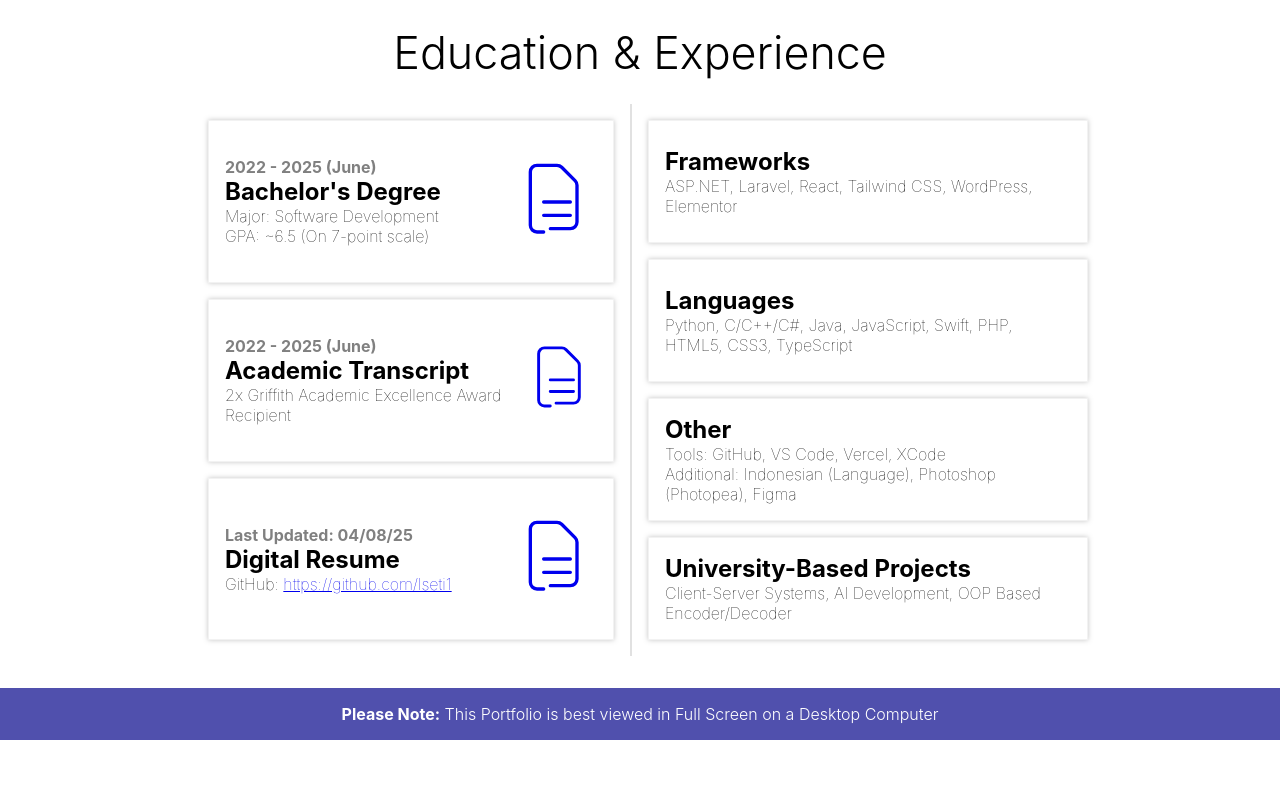
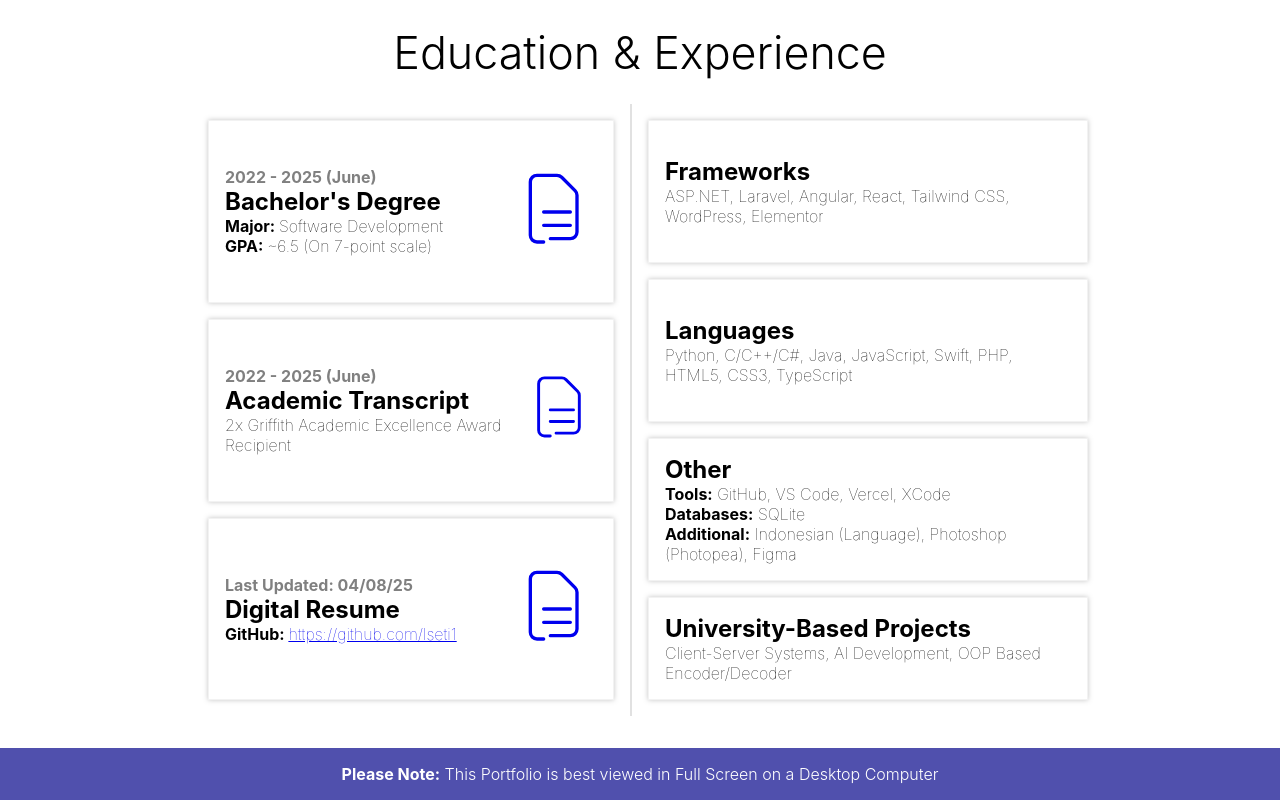
Before and after one commit to lseti1/portfolio-527386, a React (Create React App) app: page / in a window 1280 px wide. Shown: the part 2787-3587 px from the top of the page. Before the commit the page ends 3527 px from the top, so only its background shows below. Built offline with nearby package versions, Linux system fonts and the light colour scheme.

Commit message:
Content/Styling: Added additional experience since last major update and minor styling to some headers

```diff
--- a/src/App.js
+++ b/src/App.js
@@ -281,8 +281,8 @@ function App() {
 							<div>
 								<p className="CardTimeline">2022 - 2025 (June)</p>
 								<h2>Bachelor's Degree</h2>
-								<p>Major: Software Development</p>
-								<p>GPA: ~6.5 (On 7-point scale)</p>
+								<p><b>Major: </b>Software Development</p>
+								<p><b>GPA: </b>~6.5 (On 7-point scale)</p>
 							</div>
 							<a className="DocumentLink" href="https://drive.google.com/file/d/1maTIF8UQtCtTLNpNfdWNWqwi2w337snM/view?usp=sharing" target="_blank" rel="noopener noreferrer" title="Certificate">
 								<svg xmlns="http://www.w3.org/2000/svg" class="h-6 w-6 text-gray-600" fill="none" viewBox="0 0 24 24" stroke="currentColor">
@@ -306,7 +306,7 @@ function App() {
 							<div>
 								<p className="CardTimeline">Last Updated: 04/08/25</p>
 								<h2>Digital Resume</h2>
-								<p>GitHub: <a href="https://github.com/lseti1" target="_blank" rel="noopener noreferrer">https://github.com/lseti1</a></p>
+								<p><b>GitHub: </b><a href="https://github.com/lseti1" target="_blank" rel="noopener noreferrer">https://github.com/lseti1</a></p>
 							</div>
 							<a className="DocumentLink" href="https://drive.google.com/file/d/1GcbM0VK3fcTW1yVSlrItOReZQpCpADSj/view?usp=sharing" target="_blank" rel="noopener noreferrer" title="Resume">
 								<svg xmlns="http://www.w3.org/2000/svg" class="h-6 w-6 text-gray-600" fill="none" viewBox="0 0 24 24" stroke="currentColor">
@@ -319,7 +319,7 @@ function App() {
 						<div className="EducationExperienceCards">
 							<div>
 								<h2>Frameworks</h2>
-								<p>ASP.NET, Laravel, React, Tailwind CSS, WordPress, Elementor</p>
+								<p>ASP.NET, Laravel, Angular, React, Tailwind CSS, WordPress, Elementor</p>
 							</div>
 						</div>
 						<div className="EducationExperienceCards">
@@ -331,8 +331,9 @@ function App() {
 						<div className="EducationExperienceCards">
 							<div>
 								<h2>Other</h2>
-								<p>Tools: GitHub, VS Code, Vercel, XCode</p>
-								<p>Additional: Indonesian (Language), Photoshop (Photopea), Figma</p>
+								<p><b>Tools:</b> GitHub, VS Code, Vercel, XCode</p>
+								<p><b>Databases:</b> SQLite</p>
+								<p><b>Additional:</b> Indonesian (Language), Photoshop (Photopea), Figma</p>
 							</div>
 						</div>
 						<div className="EducationExperienceCards">
```
